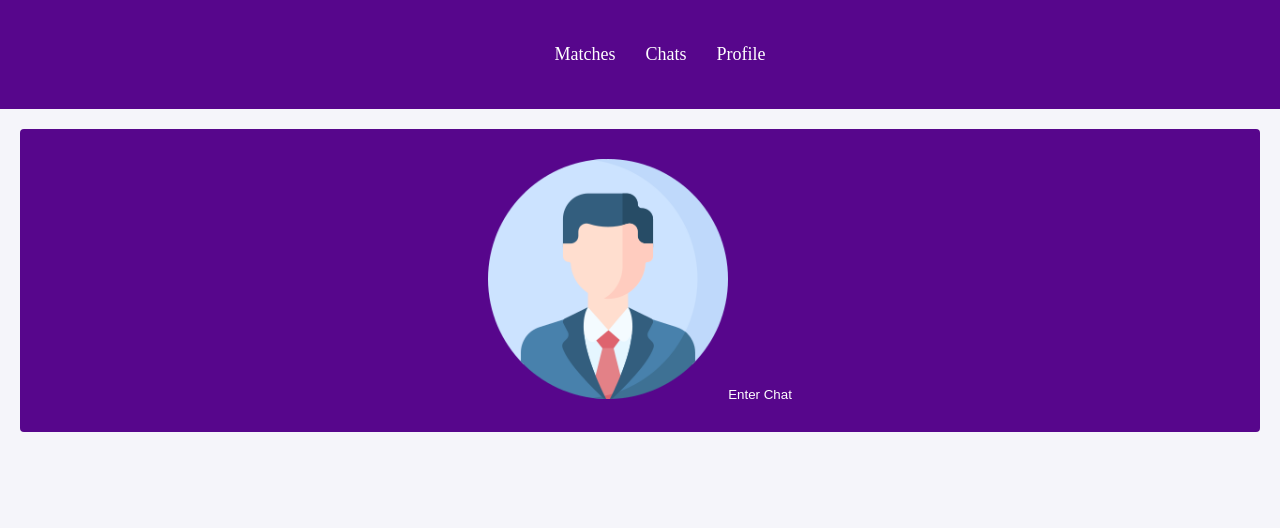
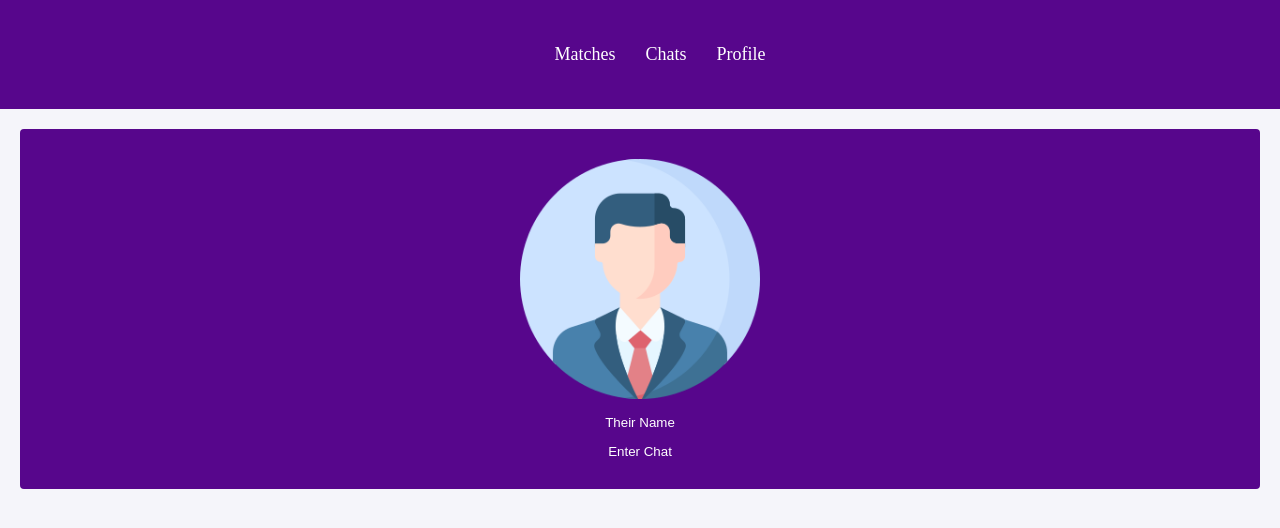
Before and after one commit to yujin-hong-123/roommate-finder, a React (Create React App) app in the folder front-end/: page /chatlist in a window 1280 px wide. Shown: the top 528 px of the page. Built offline with nearby package versions, Linux system fonts and the light colour scheme.

Commit message:
tiny edits

```diff
--- a/front-end/src/ChatList.js
+++ b/front-end/src/ChatList.js
@@ -14,6 +14,7 @@ function ChatList() {
         <Header />
         <button onClick={() => navigate('/chat')} className="button">
           <img src={profilepic} className="profilepic" alt="logo" />
+          <p>Their Name</p>
           Enter Chat
         </button>
       </div>
```
